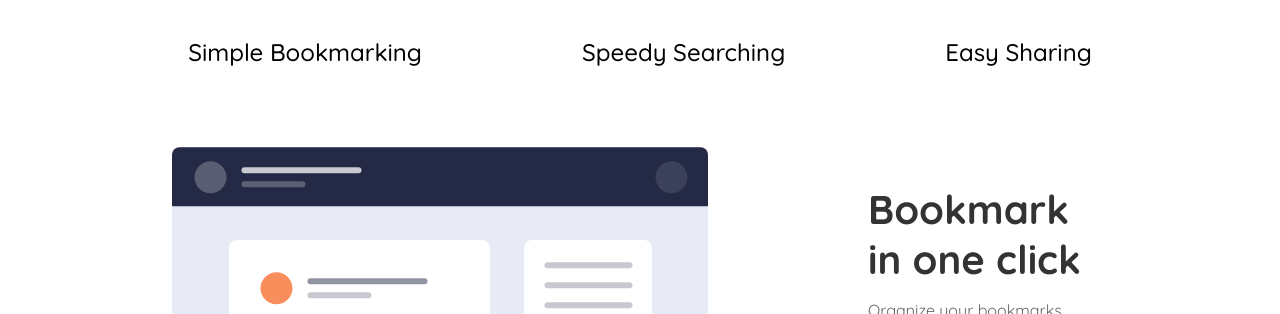
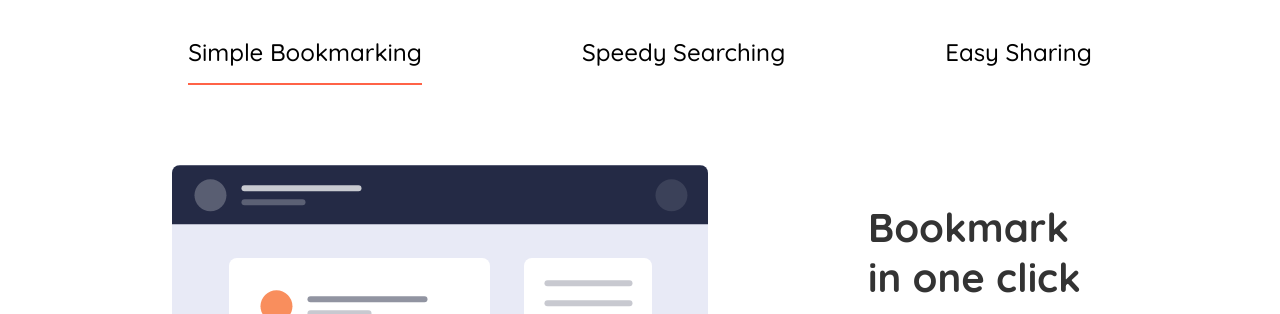
Before and after one commit to anurag211824/Booking-Page, a plain HTML site: page index.html in a window 1280 px wide. Shown: the part 786-1100 px from the top of the page. Drawn offline with Linux system fonts and the light colour scheme.

Commit message:
change style

```diff
--- a/index.html
+++ b/index.html
@@ -76,7 +76,7 @@
       <!-- Feature List -->
 
       <div class="feature-list">
-        <div class="lists" onmouseover="showComponent(1)">
+        <div class="lists list1" onmouseover="showComponent(1)">
           Simple Bookmarking
           <hr>
         </div>
--- a/style.css
+++ b/style.css
@@ -256,9 +256,17 @@ hero-right img {
   margin-top: 1rem;
   border: 1px solid #ff6347;
 }
+.list1 hr {
+  display: block;
+}
 .lists:hover hr {
   display: block;
+  .list1 hr{
+    display: none;
+  }
 }
+
+
 
 .feature-list {
   display: flex;
```
